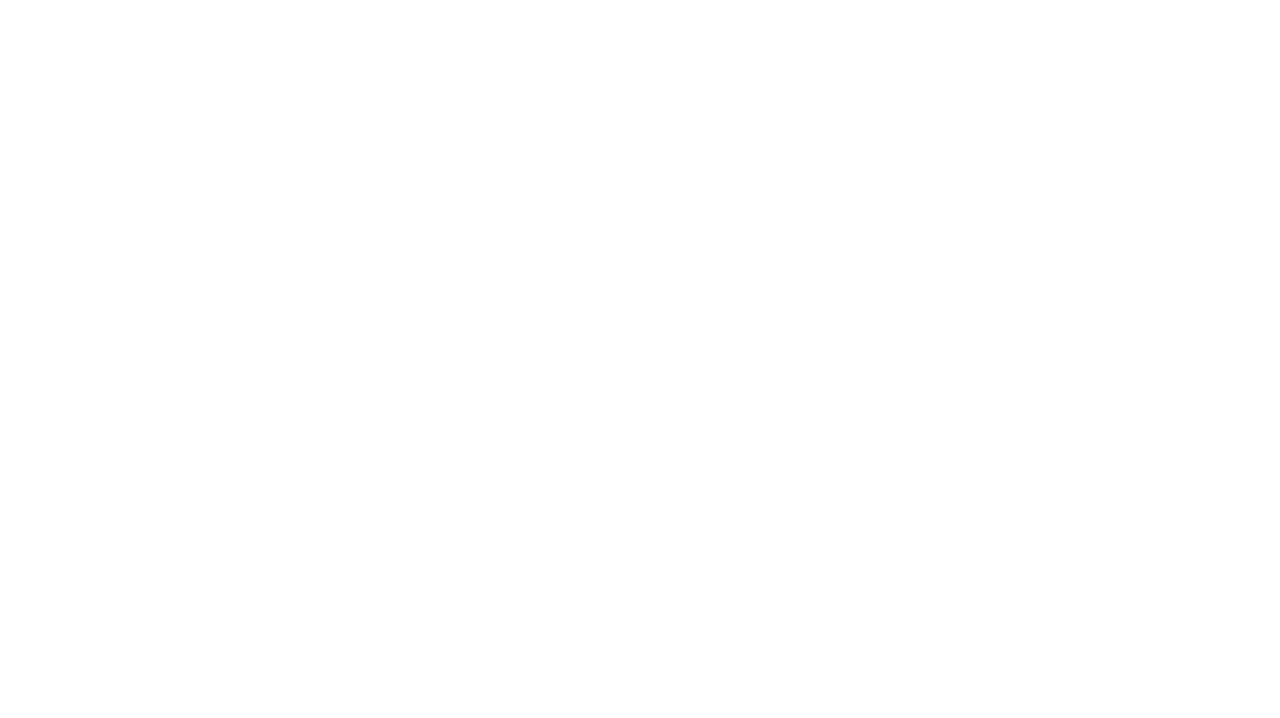
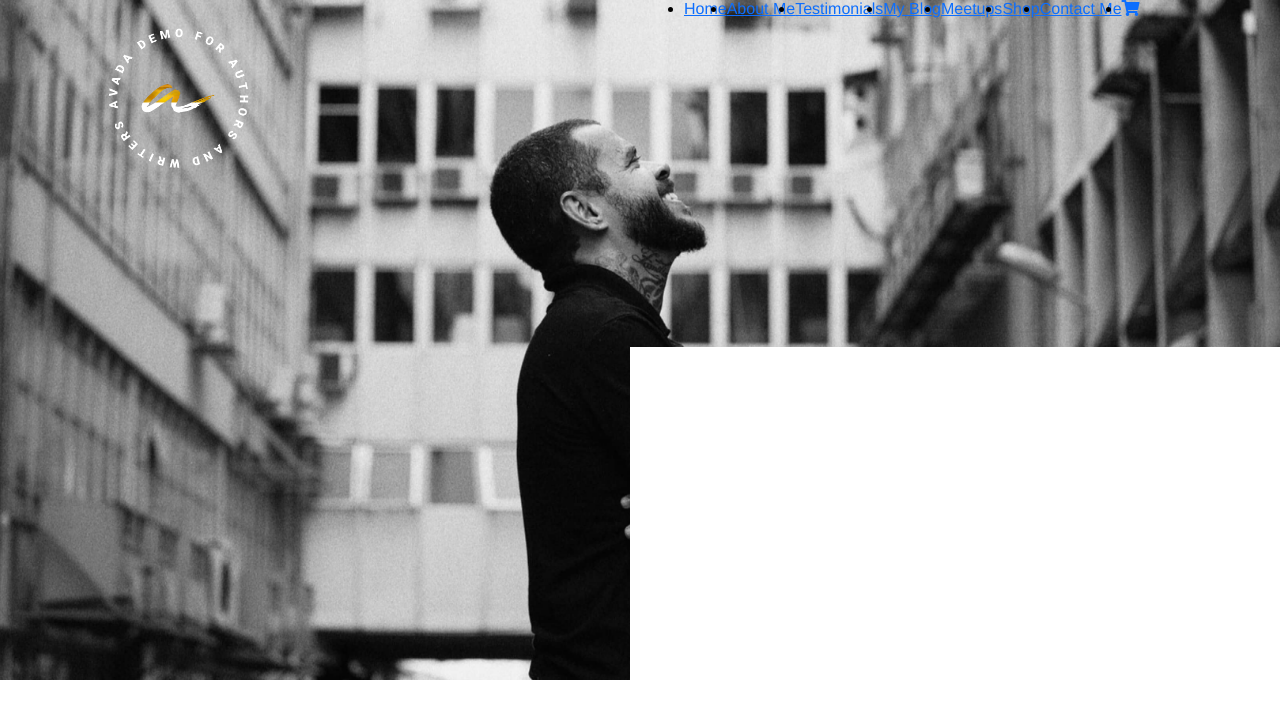
Before and after one commit to ManasseDettoMana/proj-html-vuejs, a Vue app: page / in a window 1280 px wide. Shown: the top 718 px of the page. Built offline with nearby package versions, Linux system fonts and the light colour scheme.

Commit message:
struttura lastest book aggiunta

```diff
--- a/package.json
+++ b/package.json
@@ -8,6 +8,7 @@
     "lint": "vue-cli-service lint"
   },
   "dependencies": {
+    "@fortawesome/fontawesome-free": "^5.15.4",
     "bootstrap": "^5.1.2",
     "core-js": "^3.6.5",
     "vue": "^2.6.11"
--- a/src/App.vue
+++ b/src/App.vue
@@ -1,27 +1,28 @@
 <template>
   <div id="app">
-
+    <Header />
   </div>
 </template>
 
 <script>
-
+import Header from './components/Header.vue'
 
 export default {
   name: 'App',
   components: {
-
+    Header,
   }
 }
 </script>
 
 <style lang="scss">
-#app {
-  font-family: Avenir, Helvetica, Arial, sans-serif;
-  -webkit-font-smoothing: antialiased;
-  -moz-osx-font-smoothing: grayscale;
-  // text-align: center;
-  // color: #2c3e50;
-  // margin-top: 60px;
+body{
+  margin: 0;
+  #app {
+    font-family: Avenir, Helvetica, Arial, sans-serif;
+    -webkit-font-smoothing: antialiased;
+    -moz-osx-font-smoothing: grayscale;
+
+  }
 }
 </style>
--- a/src/components/Header.vue
+++ b/src/components/Header.vue
@@ -1,6 +1,28 @@
 <template>
     <header>
-
+        <div class="container">
+            <div class="row">
+                <!-- header logo -->
+                <div class="col-6">
+                    <img src="images/author-logo-round.png" alt="">
+                </div>
+                <!-- header nav  -->
+                <div class="col-6 d-flex">
+                    <nav>
+                        <ul class="d-flex">
+                            <!-- aggiungere v-for headerLinkArray  -->
+                            <li v-for="(element, index) in headerLinkArray" :key="index"><a href="element.link">{{element.name}}</a></li>
+                            <li><a href="#"><i class="fas fa-shopping-cart"></i></a></li>
+                        </ul>
+                    </nav>
+                </div>
+            </div>
+        </div>
+        <div class="container">
+            <div class="row">
+                <div id="lastest_book_release"></div>
+            </div>
+        </div>
     </header>
 </template>
 
@@ -12,9 +34,34 @@ export default {
             //array contenente le informazioni presenti nell'header
             headerLinkArray: [
                 {
-                    name: '',
-                    link: ''
+                    name: 'Home',
+                    link: '#'
                 },
+                {
+                    name: 'About Me',
+                    link: '#'
+                },
+                {
+                    name: 'Testimonials',
+                    link: '#'
+                },
+                {
+                    name: 'My Blog',
+                    link: '#'
+                },
+                {
+                    name: 'Meetups',
+                    link: '#'
+                },
+                {
+                    name: 'Shop',
+                    link: '#'
+                },
+                {
+                    name: 'Contact Me',
+                    link: '#'
+                },
+
             ],
         }
     },
@@ -23,5 +70,31 @@ export default {
 
 <style lang="scss" scoped>
 @import '~bootstrap/scss/bootstrap.scss';
+@import '~@fortawesome/fontawesome-free/css/all.css';
+header{
+    background: url('../assets/hero-07-2x.jpg'), linear-gradient(rgba(0,0,0,.5), rgba(0,0,0,.9));
+    background-position: center;
+    background-size: cover;
+    background-repeat: no-repeat;
+    height: 85vh;
+    position: relative;
+
+    img{
+        width: 200px;
+    }
+    #lastest_book_release{
+        width: 650px;
+        height: 50%;
+        background-color: white;
+        position: absolute;
+        top: 101%;
+        left: 100%;
+        transform: translate(-100%, -100%);
+    }
+}
+
+
+
+
 
 </style>
```
Also changed, not shown: src/assets/hero-07-2x.jpg (renamed from public/images/hero-07-2x.jpg), 1 other file (tests, documents, lock files or other folders).
